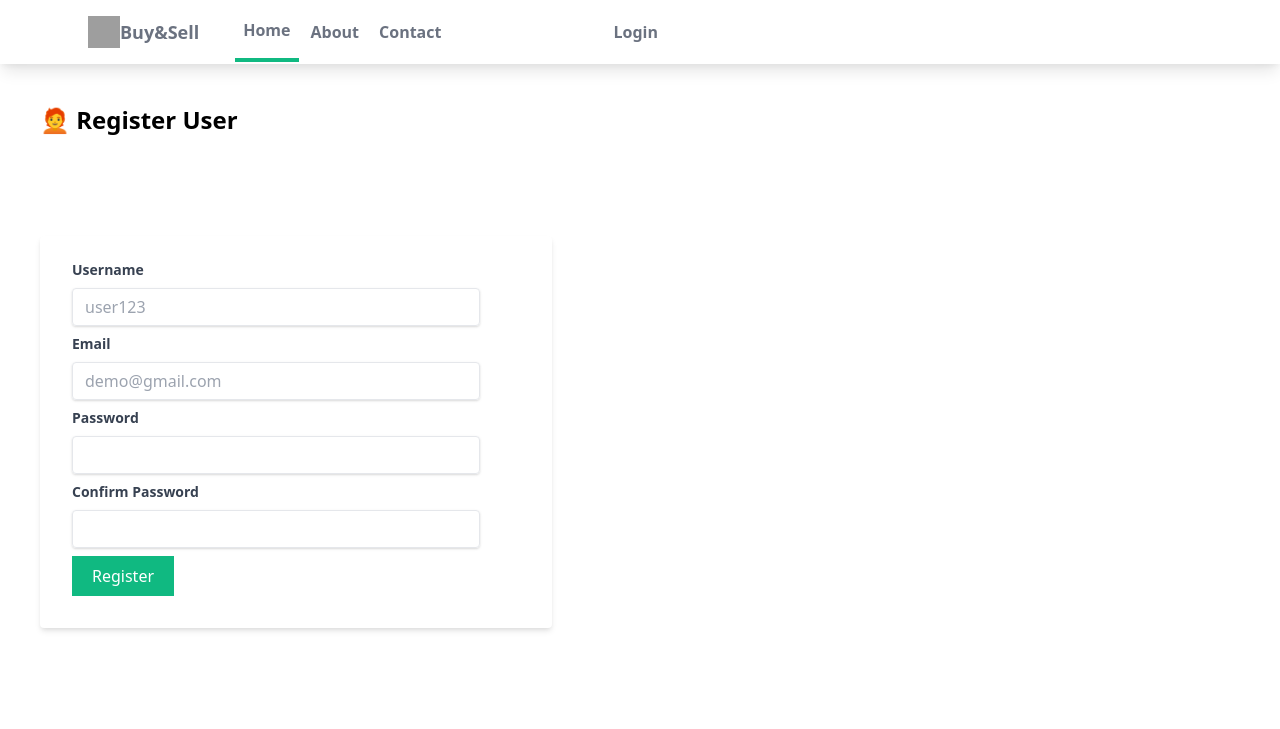
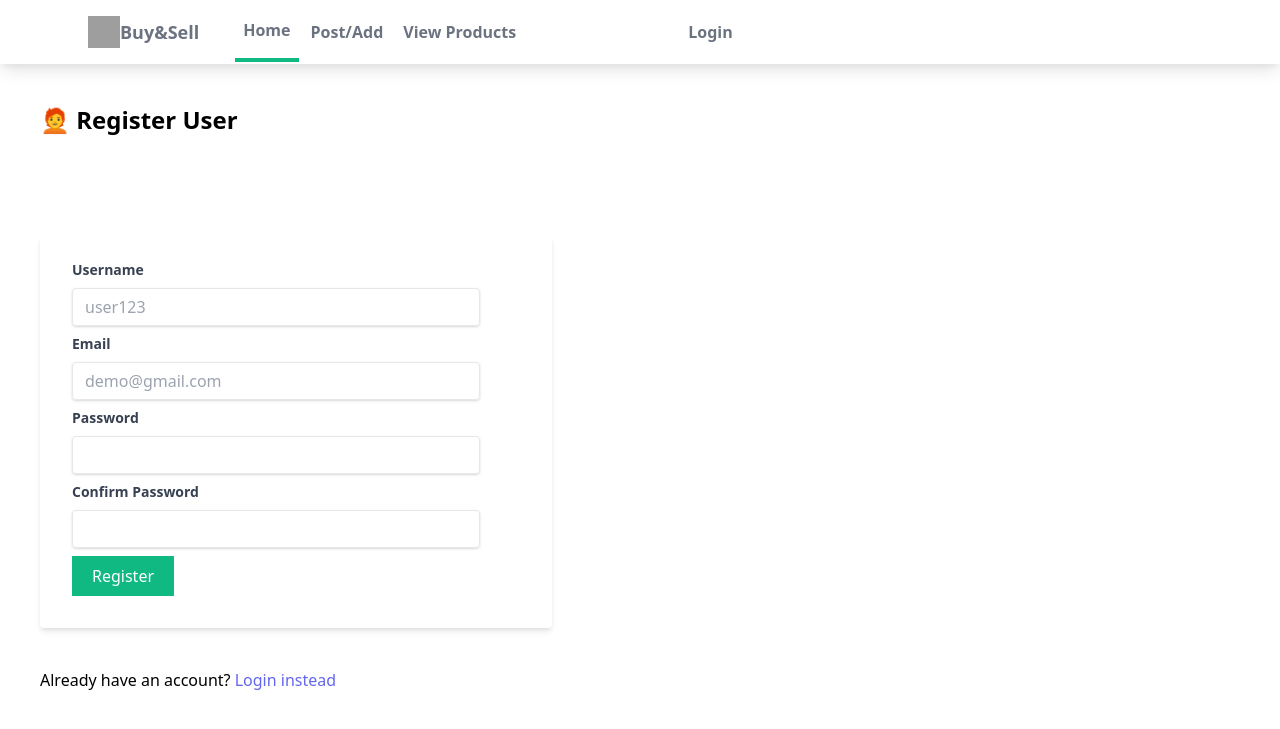
Before and after one commit to echeadle/django4, a Django app: page /users/register/ in a window 1280 px wide. Shown: the top 729 px of the page. Run offline with Django 4.2, Linux system fonts and the light colour scheme; style sheets or scripts are compiled from the project's sources; grey boxes are pictures that could not be loaded.

Commit message:
Section 86 add links to nav bar

```diff
--- a/myapp/templates/myapp/base.html
+++ b/myapp/templates/myapp/base.html
@@ -17,10 +17,10 @@
               </div>
               <div class="items-center flex space-x-1">
                 <a href="#" class="py-4 px-2 text-gray-500 font-semibold border-b-4 border-green-500" >Home</a>
-                <a href="#" class="py-4 px-2 text-gray-500 font-semibold" >About</a>
-                <a href="#" class="py-4 px-2 text-gray-500 font-semibold" >Contact</a>
+                <a href="{% url 'myapp:add_product' %}" class="py-4 px-2 text-gray-500 font-semibold" >Post/Add</a>
+                <a href="{% url 'myapp:products' %}" class="py-4 px-2 text-gray-500 font-semibold" >View Products</a>
                 {% if user.is_authenticated %}
-                  <a class="py-4 px-40 text-gray-500 font-semibold" href="{% url 'users:logout' %}">Logout</a>
+                  <a class="py-4 px-20 text-gray-500 font-semibold" href="{% url 'users:logout' %}">Logout</a>
                   <a class="py-4 px-40 text-gray-500 font-semibold" href="{% url 'users:profile' %}">Profile</a>
                 {% else %}
                   <a class="py-4 px-40 text-gray-500 font-semibold" href="{% url 'users:login' %}">Login</a>
--- a/users/templates/users/login.html
+++ b/users/templates/users/login.html
@@ -18,5 +18,6 @@
         </div>
         <button class="bg-green-500 text-white px-5 py-2" type="submit" >Login</button>
     </form>
+    <div class="m-10" >Do not have an account?<a class="text-indigo-500" href="{% url 'users:register' %}"> Register</a></div>
 </div>
 {% endblock %}
--- a/users/templates/users/register.html
+++ b/users/templates/users/register.html
@@ -30,5 +30,6 @@
         </div>
         <button class="bg-green-500 text-white px-5 py-2" type="submit" >Register</button>
     </form>
+    <div class="m-10" >Already have an account?<a class="text-indigo-500" href="{% url 'users:login' %}"> Login instead</a></div>
 </div>
 {% endblock %}
```
